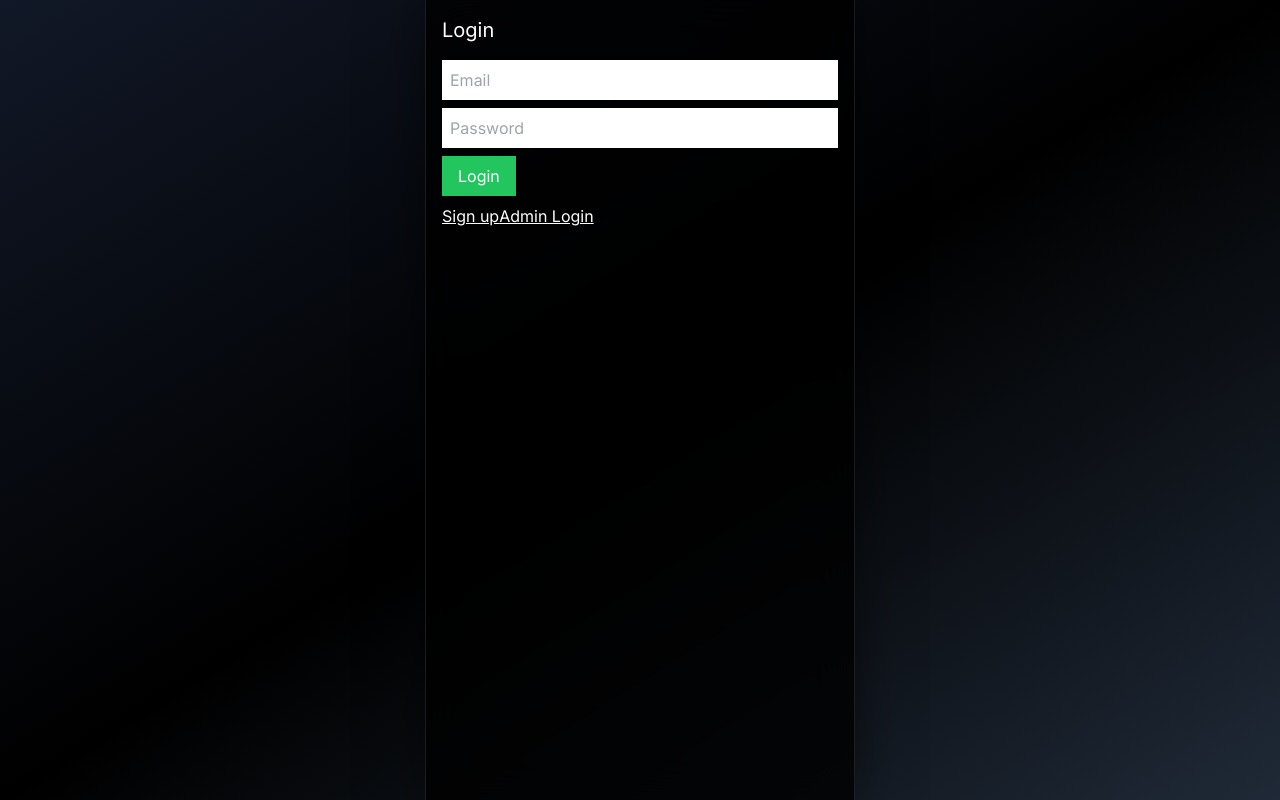
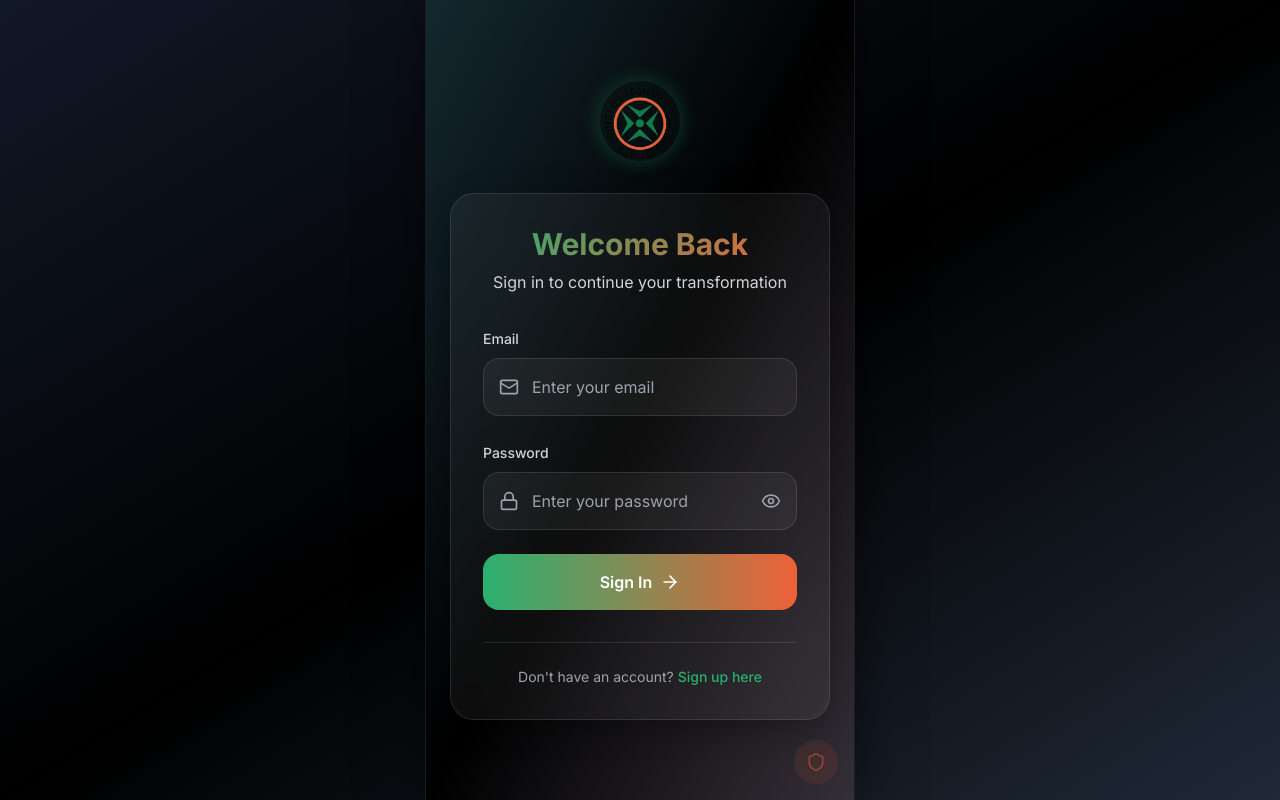
Before and after one commit to mcollette4009/prototype-training-challenge, a Next.js app: page / in a window 1280 px wide. Built offline with nearby package versions, Linux system fonts and the light colour scheme; no server answers.

Commit message:
Update login-page.tsx

```diff
--- a/components/auth/login-page.tsx
+++ b/components/auth/login-page.tsx
@@ -1,44 +1,160 @@
+"use client"
+
+import { useState } from "react"
+import { Eye, EyeOff, Mail, Lock, ArrowRight, Shield } from "lucide-react"
+import Image from "next/image"
 import { supabase } from "@/lib/supabaseClient"
-import { useState } from "react"
 
-export default function LoginPage({ onSwitchToSignup, onSwitchToAdminLogin }: any) {
-  const [email, setEmail] = useState("")
-  const [password, setPassword] = useState("")
-  const [error, setError] = useState<string | null>(null)
+interface LoginPageProps {
+  onSwitchToSignup: () => void
+  onSwitchToAdminLogin: () => void
+}
 
-  async function handleLogin(e: React.FormEvent) {
+export default function LoginPage({ onSwitchToSignup, onSwitchToAdminLogin }: LoginPageProps) {
+  const [formData, setFormData] = useState({ email: "", password: "" })
+  const [showPassword, setShowPassword] = useState(false)
+  const [isLoading, setIsLoading] = useState(false)
+  const [error, setError] = useState("")
+
+  const handleSubmit = async (e: React.FormEvent) => {
     e.preventDefault()
-    setError(null)
+    setIsLoading(true)
+    setError("")
 
-    const { error } = await supabase.auth.signInWithPassword({ email, password })
+    const { error } = await supabase.auth.signInWithPassword({
+      email: formData.email,
+      password: formData.password,
+    })
+
     if (error) {
       setError(error.message)
     }
+
+    setIsLoading(false)
+  }
+
+  const handleInputChange = (e: React.ChangeEvent<HTMLInputElement>) => {
+    setFormData(prev => ({ ...prev, [e.target.name]: e.target.value }))
+    if (error) setError("")
   }
 
   return (
-    <div className="p-4 text-white">
-      <h2 className="text-xl mb-4">Login</h2>
-      <form onSubmit={handleLogin}>
-        <input
-          type="email"
-          placeholder="Email"
-          value={email}
-          onChange={e => setEmail(e.target.value)}
-          className="block w-full mb-2 p-2 text-black"
+    <div className="min-h-screen flex flex-col items-center justify-center p-6 bg-gradient-to-br from-gray-900 via-black to-gray-800 relative overflow-hidden">
+      <div className="absolute inset-0 bg-gradient-to-br from-brand-green/10 via-transparent to-brand-orange/10 pointer-events-none" />
+
+      {/* Logo */}
+      <div className="mb-8 animate-fade-in">
+        <Image
+          src="/prototype-logo.png"
+          alt="Prototype Training Systems"
+          width={80}
+          height={80}
+          className="rounded-full glow-green"
         />
-        <input
-          type="password"
-          placeholder="Password"
-          value={password}
-          onChange={e => setPassword(e.target.value)}
-          className="block w-full mb-2 p-2 text-black"
-        />
-        {error && <p className="text-red-500">{error}</p>}
-        <button type="submit" className="bg-green-500 px-4 py-2">Login</button>
-      </form>
-      <button onClick={onSwitchToSignup} className="mt-2 underline">Sign up</button>
-      <button onClick={onSwitchToAdminLogin} className="mt-2 underline">Admin Login</button>
+      </div>
+
+      {/* Login Form */}
+      <div className="w-full max-w-mobile">
+        <div className="glass-card rounded-3xl p-8 animate-slide-up">
+          <div className="text-center mb-8">
+            <h1 className="text-3xl font-bold gradient-text mb-2">Welcome Back</h1>
+            <p className="text-gray-300">Sign in to continue your transformation</p>
+          </div>
+
+          <form onSubmit={handleSubmit} className="space-y-6">
+            {/* Email Field */}
+            <div className="space-y-2">
+              <label htmlFor="email" className="text-sm font-medium text-gray-300">
+                Email
+              </label>
+              <div className="relative">
+                <Mail className="absolute left-4 top-1/2 transform -translate-y-1/2 text-gray-400" size={20} />
+                <input
+                  type="email"
+                  id="email"
+                  name="email"
+                  value={formData.email}
+                  onChange={handleInputChange}
+                  className="w-full pl-12 pr-4 py-4 bg-white/5 border border-white/10 rounded-2xl text-white placeholder-gray-400 focus:outline-none focus:ring-2 focus:ring-brand-green/50 focus:border-brand-green/50"
+                  placeholder="Enter your email"
+                  required
+                />
+              </div>
+            </div>
+
+            {/* Password Field */}
+            <div className="space-y-2">
+              <label htmlFor="password" className="text-sm font-medium text-gray-300">
+                Password
+              </label>
+              <div className="relative">
+                <Lock className="absolute left-4 top-1/2 transform -translate-y-1/2 text-gray-400" size={20} />
+                <input
+                  type={showPassword ? "text" : "password"}
+                  id="password"
+                  name="password"
+                  value={formData.password}
+                  onChange={handleInputChange}
+                  className="w-full pl-12 pr-12 py-4 bg-white/5 border border-white/10 rounded-2xl text-white placeholder-gray-400 focus:outline-none focus:ring-2 focus:ring-brand-green/50 focus:border-brand-green/50"
+                  placeholder="Enter your password"
+                  required
+                />
+                <button
+                  type="button"
+                  onClick={() => setShowPassword(!showPassword)}
+                  className="absolute right-4 top-1/2 transform -translate-y-1/2 text-gray-400 hover:text-white"
+                >
+                  {showPassword ? <EyeOff size={20} /> : <Eye size={20} />}
+                </button>
+              </div>
+            </div>
+
+            {/* Error Message */}
+            {error && (
+              <div className="bg-red-500/20 border border-red-500/30 rounded-2xl p-4 text-red-400 text-sm animate-shake">
+                {error}
+              </div>
+            )}
+
+            {/* Login Button */}
+            <button
+              type="submit"
+              disabled={isLoading}
+              className="w-full bg-gradient-to-r from-brand-green to-brand-orange text-white py-4 rounded-2xl font-semibold hover:scale-105 transition-all disabled:opacity-50 flex items-center justify-center space-x-2"
+            >
+              {isLoading ? (
+                <div className="w-6 h-6 border-2 border-white/30 border-t-white rounded-full animate-spin" />
+              ) : (
+                <>
+                  <span>Sign In</span>
+                  <ArrowRight size={20} />
+                </>
+              )}
+            </button>
+          </form>
+
+          {/* Sign Up Link */}
+          <div className="mt-8 pt-6 border-t border-white/10 text-center">
+            <p className="text-gray-400 text-sm">
+              Don't have an account?{" "}
+              <button
+                onClick={onSwitchToSignup}
+                className="text-brand-green hover:text-brand-orange font-medium"
+              >
+                Sign up here
+              </button>
+            </p>
+          </div>
+        </div>
+      </div>
+
+      {/* Admin Portal Access */}
+      <button
+        onClick={onSwitchToAdminLogin}
+        className="fixed bottom-4 right-4 p-3 bg-brand-orange/20 hover:bg-brand-orange/30 rounded-full transition-all opacity-50 hover:opacity-100"
+      >
+        <Shield className="text-brand-orange" size={20} />
+      </button>
     </div>
   )
 }
```
